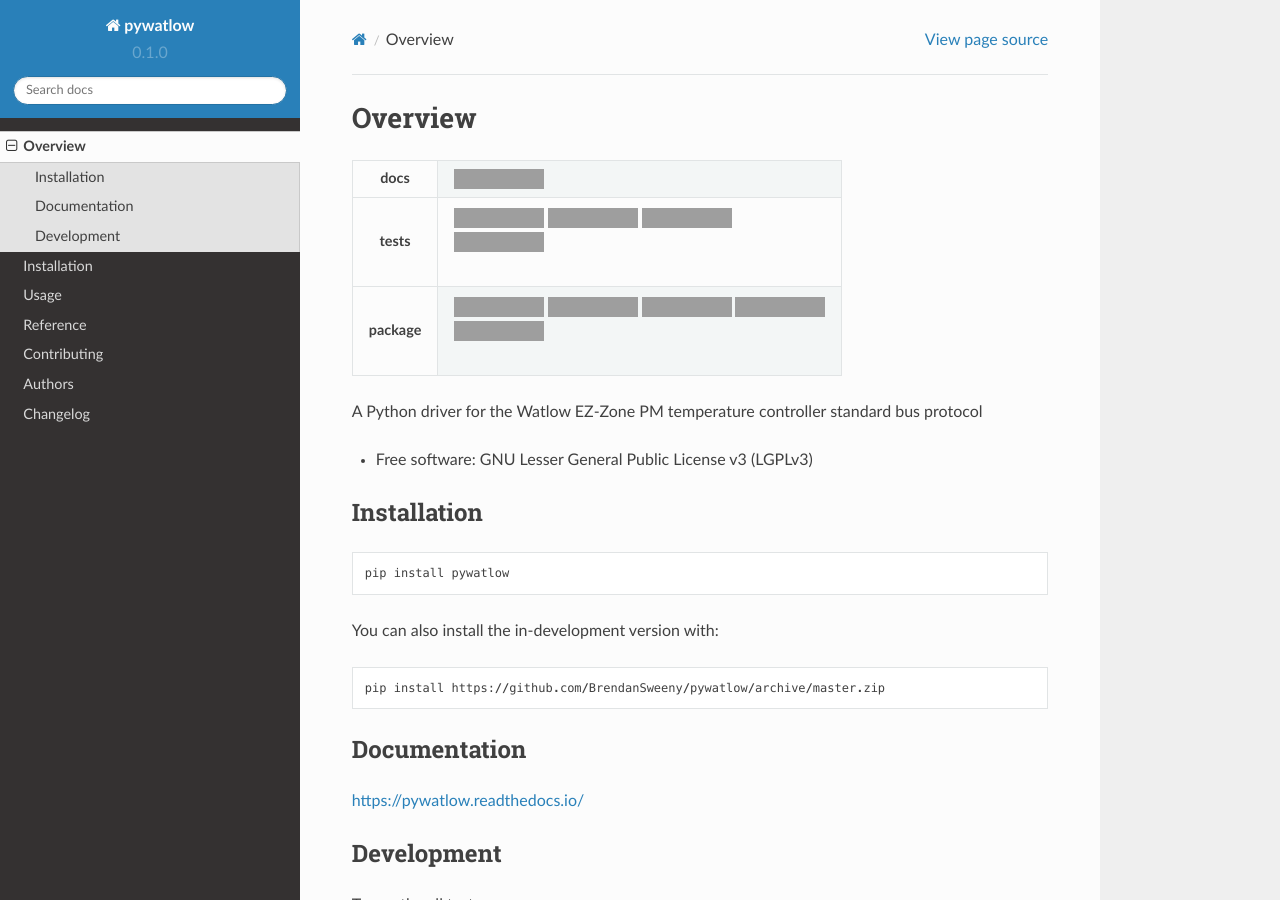
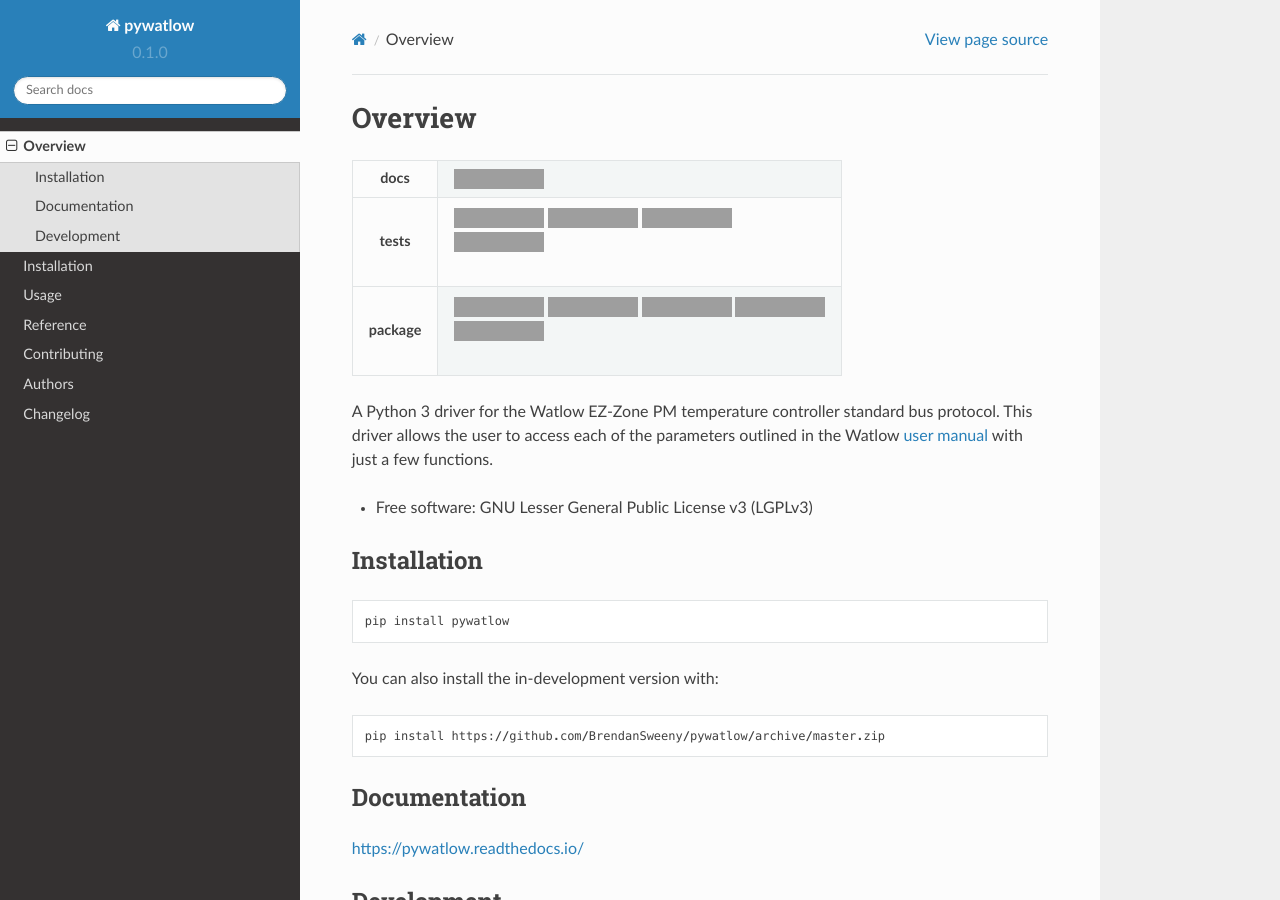
Before and after one commit to BrendanSweeny/pywatlow, a Sphinx documentation site: the page built from docs/readme.rst, in a window 1280 px wide and 900 px high, cut to the strip 0-900 px from the top of the window. Built offline with Sphinx 7.4.7 and the Read the Docs theme 2.0.0, drawn with Linux system fonts in a browser that asks for light colours; grey boxes are pictures that could not be loaded.

Commit message:
Cleanup unused doc page, typo

```diff
--- a/README.rst
+++ b/README.rst
@@ -59,7 +59,10 @@
 
 .. end-badges
 
-A Python driver for the Watlow EZ-Zone PM temperature controller standard bus protocol
+A Python 3 driver for the Watlow EZ-Zone PM temperature controller standard bus protocol.
+This driver allows the user to access each of the parameters outlined in the Watlow
+`user manual <https://www.watlow.com/-/media/documents/user-manuals/pm-pid-1.ashx>`_
+with just a few functions.
 
 * Free software: GNU Lesser General Public License v3 (LGPLv3)
 
--- a/docs/usage.rst
+++ b/docs/usage.rst
@@ -26,7 +26,7 @@
 	{'address': 1, 'data': 60.0, 'error': None}
 
 Change the setpoint temperature (degrees Celsius).
-This is equivalent to calling `Watlow(port='COM5',address=1).write(50)`::
+This is equivalent to calling `Watlow(port='COM5',address=1).write(60)`::
 
 	# Change the setpoint of the Watlow controller
 	# at address 1 on serial port COM5:
```
Also changed, not shown: docs/reference/pywatlow.rst (deleted, +0 -9 lines).
